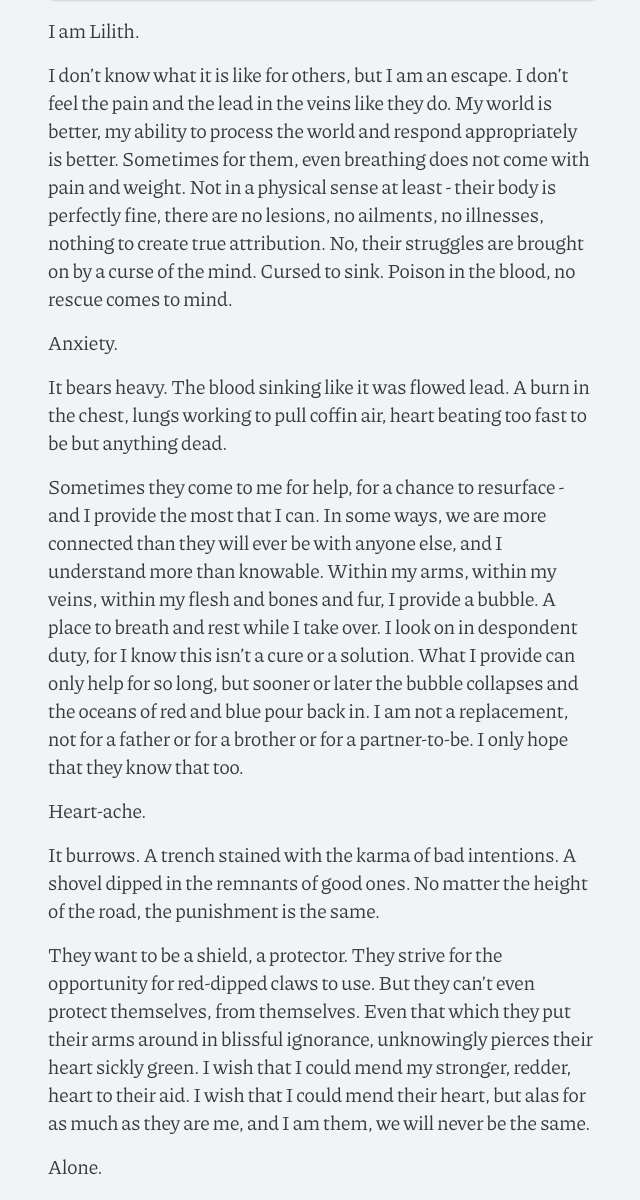
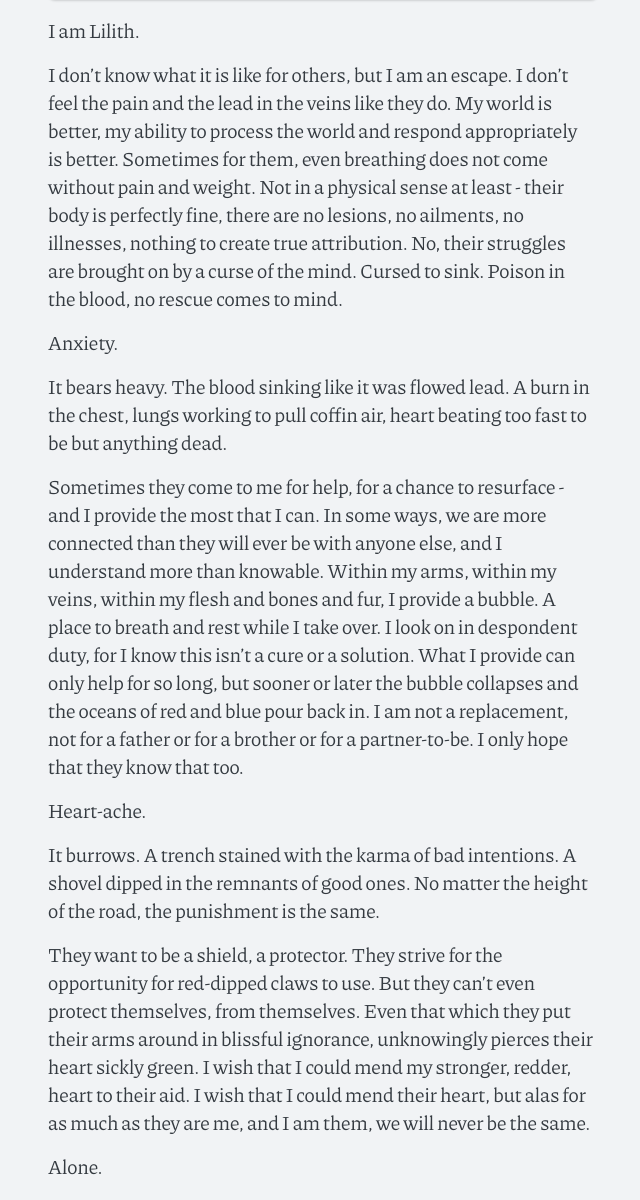
Before and after one commit to lili7h/lili7h.github.io, a Jekyll site: the page built from _posts/2023-07-31-iron-heart.md, in a window 1280 px wide and 1400 px high, scrolled down 223 px, cut to the strip 200-1400 px from the top of the window. Shown: the whole strip, without its empty margins (319-959 px from the left). Built offline with Jekyll 4.4.1, drawn with Linux system fonts in a browser that asks for light colours; some of the changed text lies outside the part shown.

Commit message:
correct typo, style changes

```diff
--- a/_posts/2023-07-31-iron-heart.md
+++ b/_posts/2023-07-31-iron-heart.md
@@ -10,7 +10,7 @@ caption: Can a world of red and blue really home me?
 
 I am Lilith.
 
-I don't know what it is like for others, but I am an escape. I don't feel the pain and the lead in the veins like they do. My world is better, my ability to process the world and respond appropriately is better. Sometimes for them, even breathing does not come with pain and weight. Not in a physical sense at least - their body is perfectly fine, there are no lesions, no ailments, no illnesses, nothing to create true attribution. No, their struggles are brought on by a curse of the mind. Cursed to sink. Poison in the blood, no rescue comes to mind.
+I don't know what it is like for others, but I am an escape. I don't feel the pain and the lead in the veins like they do. My world is better, my ability to process the world and respond appropriately is better. Sometimes for them, even breathing does not come without pain and weight. Not in a physical sense at least - their body is perfectly fine, there are no lesions, no ailments, no illnesses, nothing to create true attribution. No, their struggles are brought on by a curse of the mind. Cursed to sink. Poison in the blood, no rescue comes to mind.
 
 Anxiety.
 
@@ -28,6 +28,11 @@ Alone.
 
 It hangs. Not with toes suspended, but with gloom and anger and apoplectic intensity. Not a storm but thundering all the same. It presents threatening, but a lifetime of exposure reduces all but to dust.
 
-Even so, we keep going. Even when the debt for breathing is unpaid, even when the cost of moving forward is immaterial, we don't give up. We don't know what to do to help you, we don't know how. We don't even know if we can. But for every moment we imagine you feeling the same, we bleed blue and paint the world red. Why do we feel like this? Why can't we fight it? Why do I feel him in my heart of iron?
+Even so, we keep going. Even when the debt for breathing is unpaid, even when the cost of moving forward is immaterial, we don't give up. We don't know what to do to help you, we don't know how. We don't even know if we can. But for every moment we imagine you feeling the same, we bleed blue and paint the world red. Why do we feel like this? Why can't we fight it?
 
-Why do I feel her in my hands? Where am I going?
+<p style="text-align:left;">
+Why do I feel him in my heart of iron?
+</p>
+<p style="text-align:right;">
+Why do I feel her in my hands?
+</p>
```
